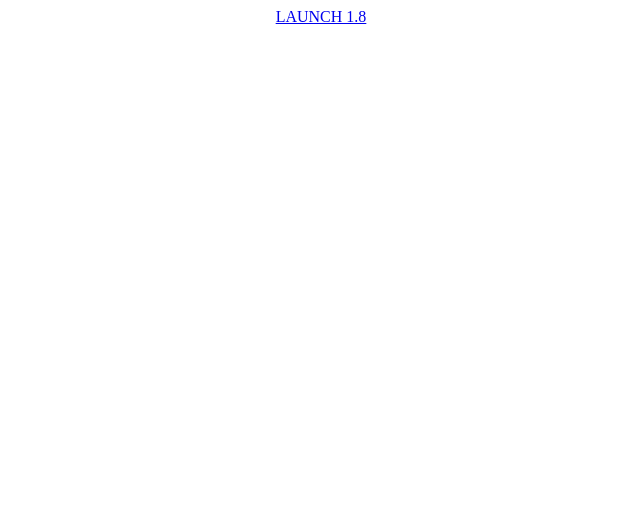
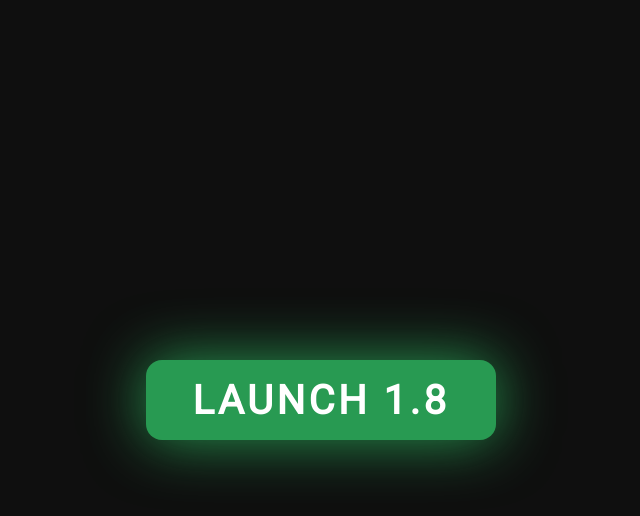
Before and after one commit to CantCode023/LunarClient, a plain HTML site: page index.html in a window 1280 px wide. Shown: the whole page, without its empty margins (319-959 px from the left). Drawn offline with Linux system fonts and the light colour scheme.

Commit message:
Updated files. Done!

```diff
--- a/style.scss
+++ b/style.scss
@@ -1,5 +1,42 @@
+@import url('https://fonts.googleapis.com/css2?family=Roboto&display=swap');
+
+* {
+    margin: 0;
+    padding: 0;
+    font-family: "Roboto", sans-serif;
+}
+
+html {
+    height: 100vh;
+}
+
 body {
     display: flex;
     justify-content: center;
     align-items: center;
+    height: 100%;
+    background: #0f0f0f;
 }
+
+a {
+    display: flex;
+    justify-content: center;
+    align-items: center;
+    text-decoration: none;
+    background: rgba(40, 154, 82, 1);
+    color: white;
+    font-weight: 600;
+    font-size: 2.5rem;
+    height: 80px;
+    text-align: center;
+    width: 350px;
+    border-radius: 16px;
+    letter-spacing: 3.5px;
+    box-shadow: 0 0 1.5em rgba(40, 154, 82, 1);
+}
+
+@media (max-width: 273px) {
+    a {
+        padding: 15px;
+    }
+}
```
Also changed, not shown: style.css, 1 other file.
